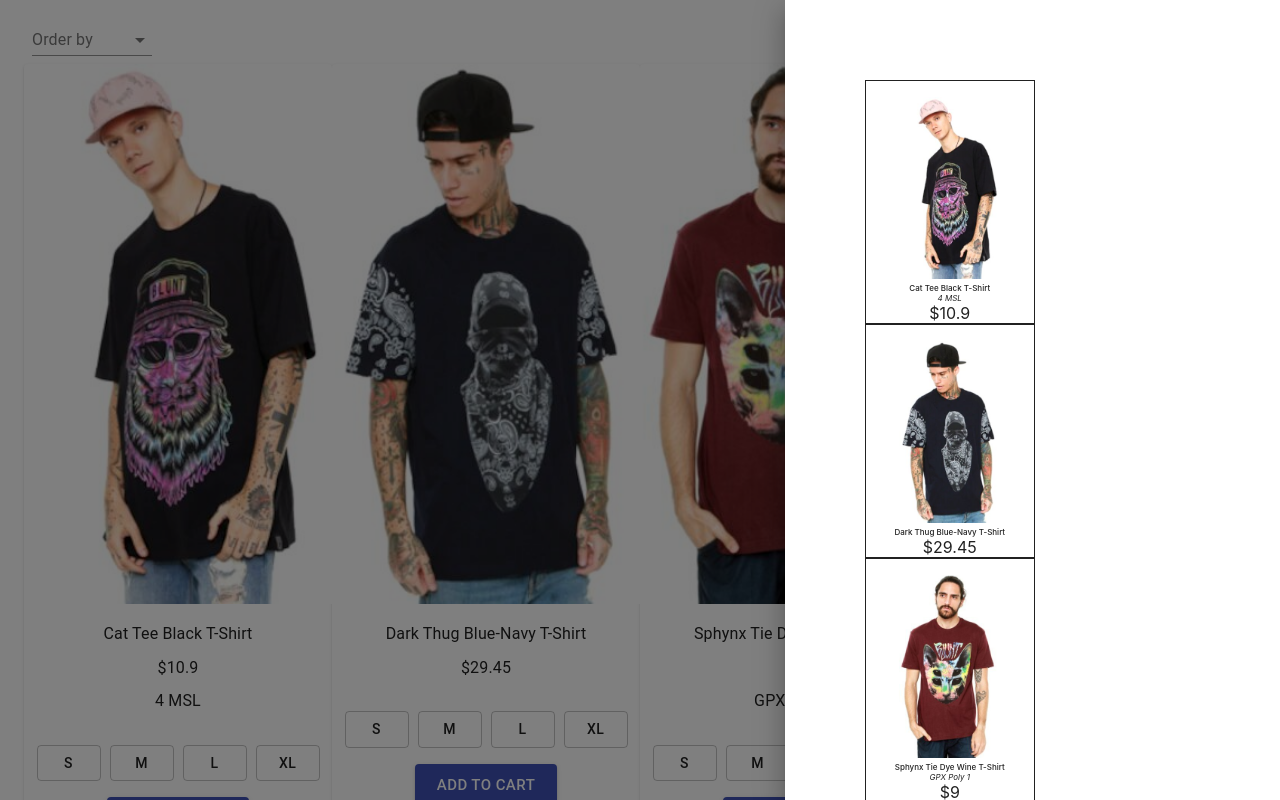
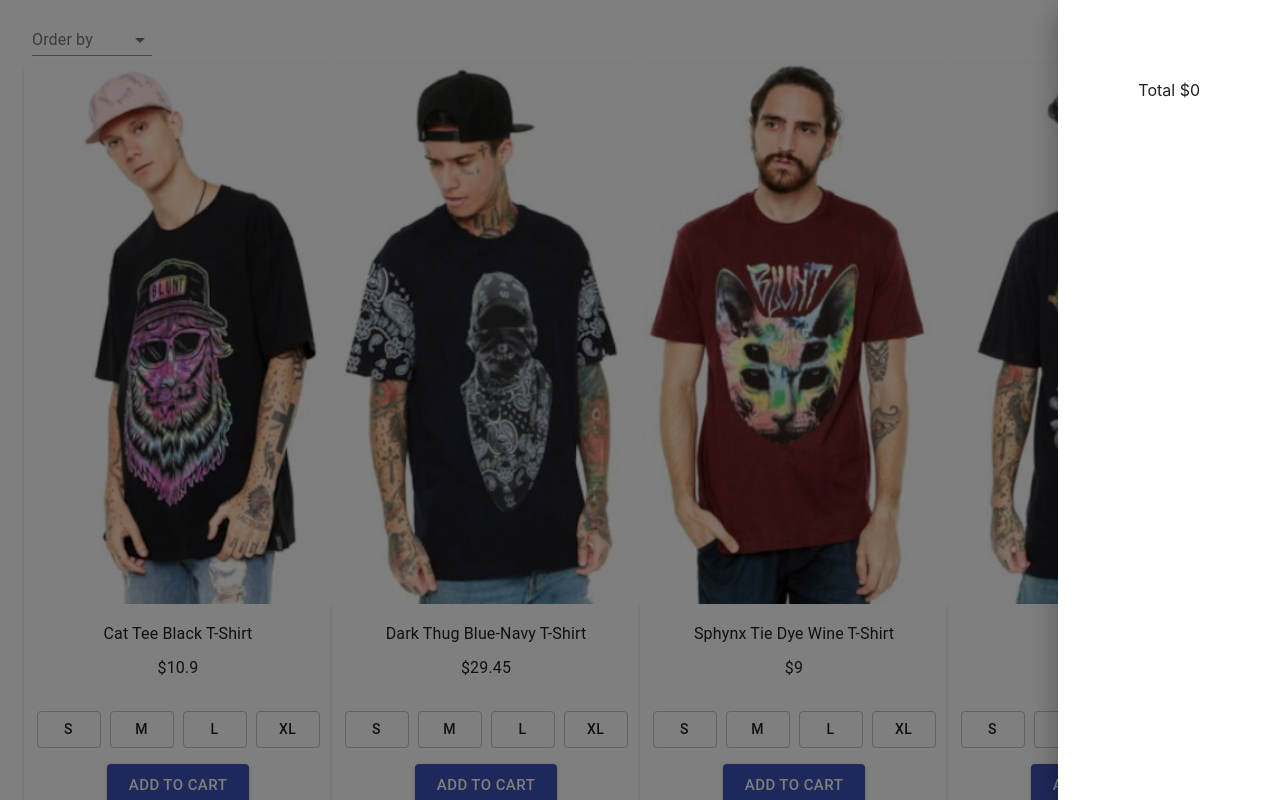
Before and after one commit to huangzhen1997/LearnReact, a React (Create React App) app: page / in a window 1280 px wide. Both pictures are taken after a click on the button "OPEN CART". Shown: the top 800 px of the page. Built offline with nearby package versions, Linux system fonts and the light colour scheme.

Commit message:
interactive cart, But the cart is draw not refreshing

```diff
--- a/src/App.js
+++ b/src/App.js
@@ -23,8 +23,9 @@ firebase.initializeApp(firebaseConfig);
 const App = () => {
   const [data, setData] = useState({});
   const [cart,setCart] = useState(false);
-  const [selected,setSelected] = useState([]);
+  const [selected,setSelected] = useState({});
   const products = Object.values(data);
+  const [order,setOrder] = React.useState('');
 
 
   useEffect(() => {
@@ -32,7 +33,6 @@ const App = () => {
       const response = await fetch('./data/products.json');
       const json = await response.json();
       setData(json);
-      console.log(json)
     };
     fetchProducts();
   }, []);
@@ -41,7 +41,6 @@ const App = () => {
   const toggleCart = currentCart =>{
     if (currentCart === false){
       setCart(true);
-      setSelected(products)
     }
     else{
       setCart(false);
@@ -50,14 +49,14 @@ const App = () => {
 
   return (
     <React.Fragment>
-      <Selector />
+      <Selector order={order} setOrder={setOrder}/>
       <Box position ="absolute" top={0} right={0}>
         <Button onClick={()=>{toggleCart(cart)}}>{cart===false? "Open cart" : "Close cart"}</Button>
       </Box>
       <Drawer anchor = "right" open={cart} onClose={() => {toggleCart(cart)}}>
-         <ShoppingCart items={selected} />
+         <ShoppingCart  selected={selected} setSelected={setSelected}/>
        </Drawer>
-      <ProductList products = {products} />
+      <ProductList products = {products} order = {order} selected={selected} setSelected={setSelected}/>
     </React.Fragment>
   );
 };
--- a/src/component/CartItem/index.js
+++ b/src/component/CartItem/index.js
@@ -1,7 +1,38 @@
 import React from 'react';
-import {Box,Grid} from '@material-ui/core';
+import {Box,Grid,Button} from '@material-ui/core';
 
-const CartItem = ({item}) =>{
+const CartItem = ({item,size,setSelected,selected}) =>{
+
+    console.log("the size is ")
+    console.log(size)
+
+    const addingToCart = (cur_pro)=>{
+
+        const tempSelected=selected;
+        if(cur_pro.sku in tempSelected){
+            tempSelected[cur_pro.sku]['quantity']+=1;
+            setSelected(tempSelected);
+        }
+        else{
+            console.log("firstime")
+            tempSelected[cur_pro.sku]={};
+            tempSelected[cur_pro.sku]['quantity']=1;
+            tempSelected[cur_pro.sku]['product']=cur_pro;
+            setSelected(tempSelected);
+        }
+    }
+
+    const removingFromCart = (cur_pro)=>{
+
+        const tempSelected=selected;
+        if(cur_pro.sku in tempSelected){
+            tempSelected[cur_pro.sku]['quantity']-=1;
+            if(tempSelected[cur_pro.sku]['quantity']===0){
+                delete tempSelected[cur_pro.sku];
+            }
+            setSelected(tempSelected);
+        }
+    }
 
 
     return (
@@ -16,9 +47,18 @@ const CartItem = ({item}) =>{
        	<Box fontSize='50%' fontStyle="italic" fontWeight="light">
        	{item.description}
        	</Box>
-       	<Box >
-       	{item.currencyFormat + item.price.toString()}
+        <Box >
+            <Button  onClick={()=>addingToCart(item)}>
+                         +
+            </Button>
+            <Button onClick={()=>removingFromCart(item)}>
+                         -
+            </Button>
+            <Box  fontWeight="dark">
+                {size}  X  {item.currencyFormat + item.price.toString()}
+            </Box>
        	</Box>
+
        </Box>
         </Grid>
     )
--- a/src/component/ProductCard/index.js
+++ b/src/component/ProductCard/index.js
@@ -1,8 +1,6 @@
 import React from 'react';
 import {makeStyles} from "@material-ui/core/styles";
 import {Card,CardMedia,CardContent,CardActionArea,CardActions,Typography,Grid,Button} from '@material-ui/core';
-
-
 
 const useStyles = makeStyles({
     root: {
@@ -13,8 +11,23 @@ const useStyles = makeStyles({
     },
   });
 
-const ProductCard = ({product}) => {
+const ProductCard = ({product,selected,setSelected}) => {
 
+    const addingToCart = (cur_pro)=>{
+
+        console.log("calling function")
+        const tempSelected=selected;
+        if(cur_pro.sku in tempSelected){
+            tempSelected[cur_pro.sku]['quantity']=+1;
+            setSelected(tempSelected);
+        }
+        else{
+            tempSelected[cur_pro.sku]={};
+            tempSelected[cur_pro.sku]['quantity']=1;
+            tempSelected[cur_pro.sku]['product']=cur_pro;
+            setSelected(tempSelected);
+        }
+    }
 
     const classes = useStyles();
     return (
@@ -27,9 +40,6 @@ const ProductCard = ({product}) => {
                     </Typography>
                     <Typography align="center" gutterBottom variant='subtitle1' component="p">
                             ${product.price}
-                    </Typography>
-                    <Typography align="center" gutterBottom variant='subtitle1' component="p">
-                            {product.description}
                     </Typography>
                 </CardContent>
             </CardActionArea>
@@ -51,13 +61,12 @@ const ProductCard = ({product}) => {
              </CardActions>
              <CardActions>
                  <Grid container justify="center">
-                     <Button size="large" variant="contained" color="primary">
+                     <Button size="large" variant="contained" color="primary" onClick={()=>addingToCart(product)}>
                          Add to Cart
                     </Button>
                 </Grid>
             </CardActions>
         </Card>
-
     );
 }
 
--- a/src/component/ProductCardList/index.js
+++ b/src/component/ProductCardList/index.js
@@ -4,14 +4,32 @@ import Container from '@material-ui/core/Container';
 import ProductCard from "../ProductCard"
 
 
-const ProductCardList = ({products}) =>{
+const ProductCardList = ({products,order,setSelected,selected}) =>{
+
     return(
         <React.Fragment>
             <Container fixed>
-                <Grid container space = {2} direction = "row">
-                    {products.map(product =>
+                <Grid container space = {3} direction = "row">
+                    {products.sort(
+
+                        (product1,product2)=>
+
+                        {
+                            if(order===''){
+                                return product1["price"] > product2["price"]
+                            }
+                            else if (order==="lowest-to-highest"){
+                                return product1["price"] - product2["price"]
+                            }
+                            else
+                            {
+                                return product2["price"]-product1["price"]
+                            }
+                        }
+
+                        ).map(product =>
                         <Grid item xs={3} key={product.sku}>
-                             <ProductCard product={product}  />
+                             <ProductCard product={product} setSelected={setSelected} selected={selected} />
                         </Grid>)
                     }
                 </Grid>
--- a/src/component/Selector/index.js
+++ b/src/component/Selector/index.js
@@ -12,10 +12,9 @@ const useStyles = makeStyles((theme) => ({
     },
   }));
 
-const Selector = () =>{
+const Selector = ({order,setOrder}) =>{
+
     const classes = useStyles();
-    const [order,setOrder] = React.useState('');
-
     const handleChange = (event) =>{
         setOrder(event.target.value)
     };
--- a/src/component/ShoppingCart/index.js
+++ b/src/component/ShoppingCart/index.js
@@ -3,28 +3,24 @@ import Sidebar from "react-sidebar";
 import { makeStyles, Grid, Box } from "@material-ui/core";
 import CartItem from "../CartItem";
 
-const ShoppingCart = ({items}) =>{
+const ShoppingCart = ({selected,setSelected}) =>{
 
     var total = 0;
 
-    console.log("testing")
-
-
-    for (var i =0;i<items.length;i++ ){
-        total += items[i].price;
+    const keys =Object.keys(selected);
+    for (const key of keys){
+        total += selected[key]['quantity']*selected[key]['product']['price']
     }
 
     return (
-
         <Box padding = {10}>
             <Grid container direction="column">
-                {items.map(item => <CartItem key={item.sku} item={item}/>)}
+                {Object.keys(selected).map((sku,index) => <CartItem key={sku} size={selected[sku]['quantity']} item = {selected[sku]['product']} selected={selected} setSelected={setSelected}/>)}
             </Grid>
             <Box>
-            Total {total}
+            Total ${total}
             </Box>
         </Box>
-
     );
 }
 
```
